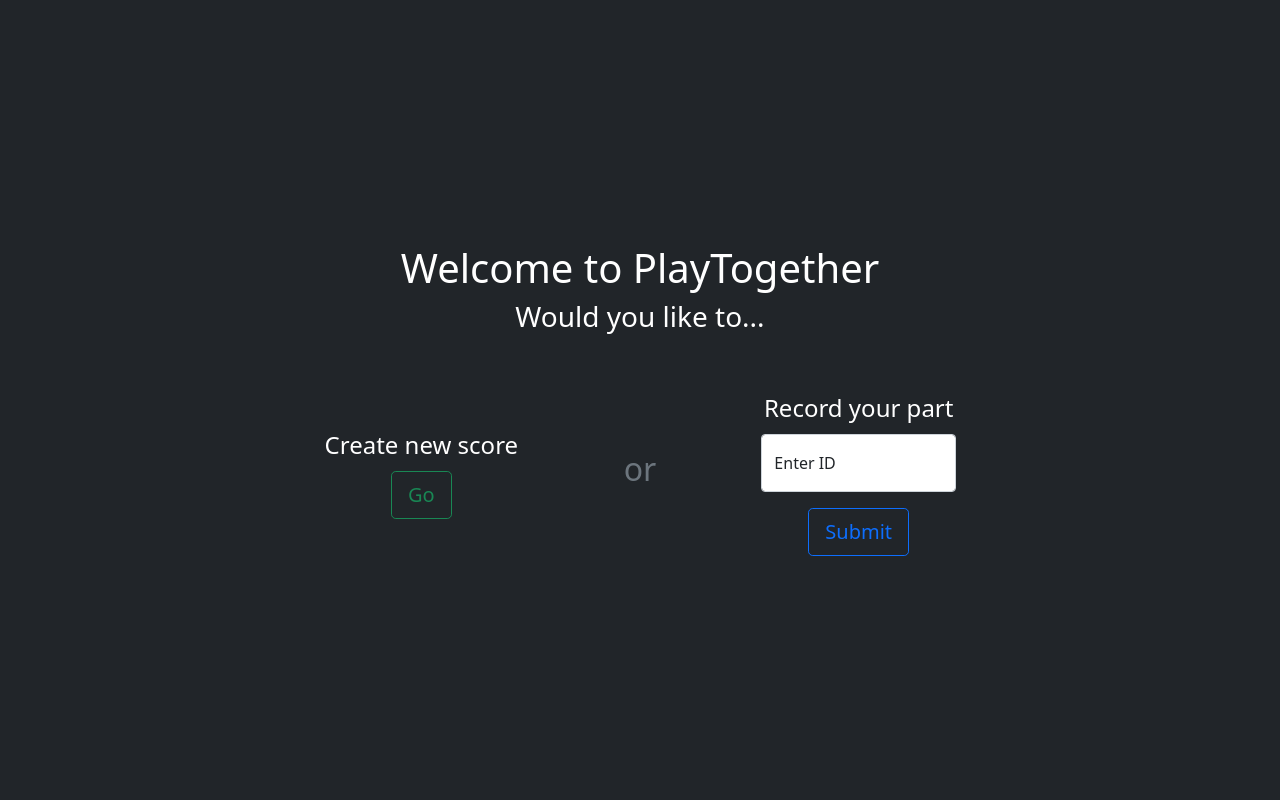
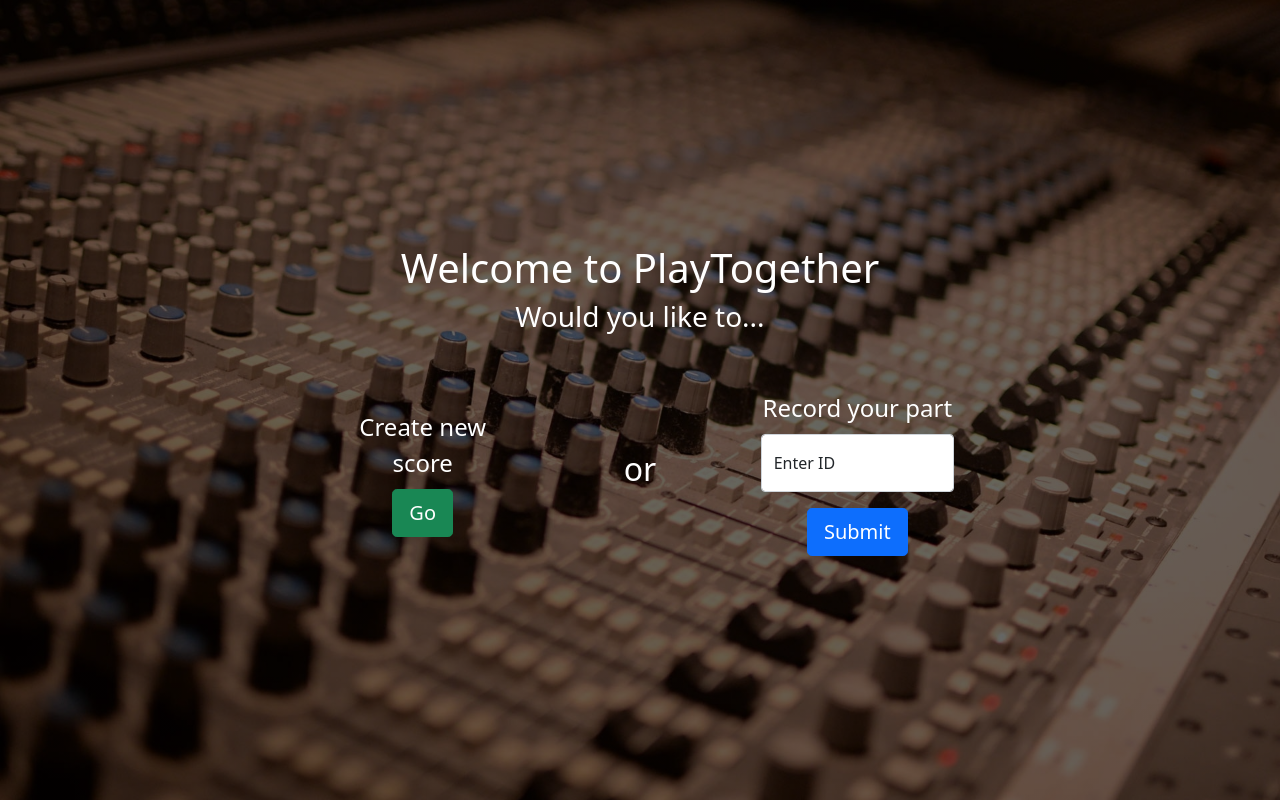
Before and after one commit to jameshball/PlayTogether, a Flask app: page / in a window 1280 px wide. Run offline with Flask 2, Linux system fonts and the light colour scheme.

Commit message:
change background on index.html

```diff
--- a/templates/index.html
+++ b/templates/index.html
@@ -8,24 +8,24 @@
   <title>Hello World</title>
 </head>
 
-<body class="d-flex h-100 text-center text-white bg-dark">
-  <div class="container-fluid d-flex w-100 h-100 p-2 mx-auto flex-column">
+<body class="d-flex h-100 text-center">
+  <div class="container-fluid d-flex w-100 h-100 mx-auto flex-column" style="background: linear-gradient(rgba(0,0,0,0.6), rgba(0,0,0,0.6)), url('{{ url_for('static', filename='background.jpg') }}') no-repeat center center fixed; background-size: cover; overflow: hidden; color: white">
     <header class="mb-auto">
       <div> </div>
     </header>
     <main>
-      <div class="col-6 offset-3">
+      <div class="col-6 offset-3 text-white">
         <h1>Welcome to PlayTogether</h1>
         <h3>Would you like to...</h3>
         <div class="row pt-5">
           <div class="col align-self-center">
             <legend> Create new score </legend>
-            <a href="{{ url_for('new_score') }}" class="btn btn-outline-success btn-lg" tabindex="-1" role="button">
+            <a href="{{ url_for('new_score') }}" class="btn btn-success btn-lg" tabindex="-1" role="button">
               Go
             </a>
           </div>
           <div class="col align-self-center">
-            <h2 class="text-secondary">or</h2>
+            <h2>or</h2>
           </div>
           <div class="col">
             <legend> Record your part </legend>
@@ -33,7 +33,7 @@
               <input type="number" class="form-control" id="floatingInput" placeholder="0">
               <label for="floatingInput">Enter ID</label>
             </div>
-            <button type="submit" class="btn btn-outline-primary btn-lg">
+            <button type="submit" class="btn btn-primary btn-lg">
               Submit
             </button>
           </div>
```
Also changed, not shown: static/background.jpg (added).
